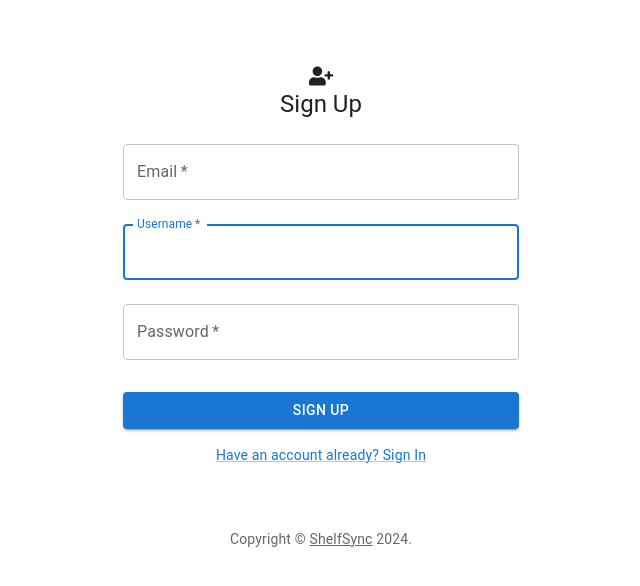
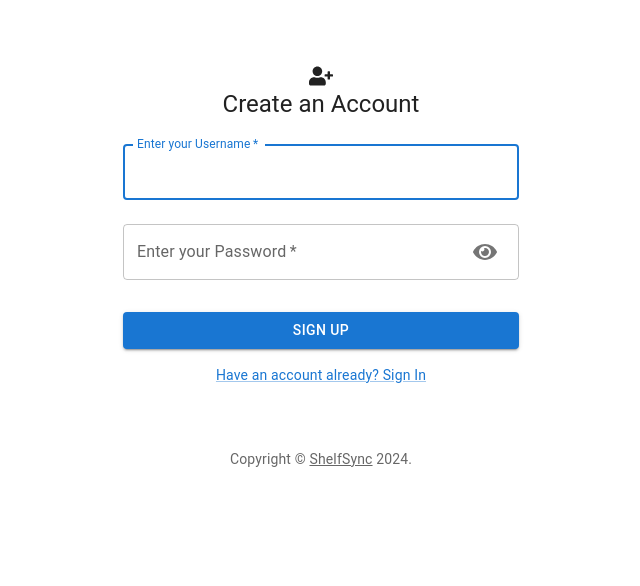
Before and after one commit to Nic-Horton/shelfsync-front-end, a React (Vite) app: page /signup in a window 1280 px wide. Shown: the top 586 px of the page, without its empty margins (319-959 px from the left). Built offline with nearby package versions, Linux system fonts and the light colour scheme.

Commit message:
Took out email when signing up and added show password toggle to input field

```diff
--- a/src/components/signupPage/SignUpPage.jsx
+++ b/src/components/signupPage/SignUpPage.jsx
@@ -9,20 +9,25 @@ import Typography from '@mui/material/Typography';
 import Copyright from '../copyright/Copyright';
 import axios from "axios";
 import SvgIcon from '@mui/material/SvgIcon';
-import { FaUserPlus } from "react-icons/fa";
+import { FaUserPlus, FaEye, FaEyeSlash } from "react-icons/fa";
+import { IconButton, InputAdornment } from '@mui/material';
+import { useState } from 'react';
+
 
 const baseURL = "http://localhost:3000"
 
 const SignUpPage = () => {
   const navigate = useNavigate();
+  const [showPassword, setShowPassword] = useState(false);
+
+  const handleClickShowPassword = () => setShowPassword((show) => !show);
 
   const handleSubmit = (event) => {
     event.preventDefault();
     const data = new FormData(event.currentTarget);
 
     axios.post(`${baseURL}/signup`,
-    {email: data.get('email'),
-    username: data.get('username'),
+    {username: data.get('username'),
     password: data.get('password')})
     .then(function (response) {
       console.log(response);
@@ -55,26 +60,15 @@ const SignUpPage = () => {
             <FaUserPlus />
           </SvgIcon>
           <Typography component="h1" variant="h5">
-            Sign Up
+            Create an Account
           </Typography>
           <Box component="form" onSubmit={handleSubmit} sx={{ mt: 1 }}>
-          <TextField
-              margin="normal"
-              required
-              fullWidth
-              id="email"
-              label="Email"
-              name="email"
-              type='email'
-              autoComplete="email"
-              autoFocus
-            />
             <TextField
               margin="normal"
               required
               fullWidth
               id="username"
-              label="Username"
+              label="Enter your Username"
               name="username"
               autoFocus
               autoComplete="new-user-name"
@@ -84,10 +78,21 @@ const SignUpPage = () => {
               required
               fullWidth
               name="password"
-              label="Password"
-              type="password"
+              label="Enter your Password"
+              type={showPassword ? 'text' : 'password'}
               id="password"
               autoComplete="new-password"
+              InputProps={{
+                endAdornment:
+                 <InputAdornment position="end">
+                   <IconButton
+                     aria-label="toggle password visibility"
+                     onClick={handleClickShowPassword}
+                   >
+                     {showPassword ? <FaEyeSlash /> : <FaEye />}
+                   </IconButton>
+                 </InputAdornment>
+             }}
             />
             <Button
               type="submit"
```
